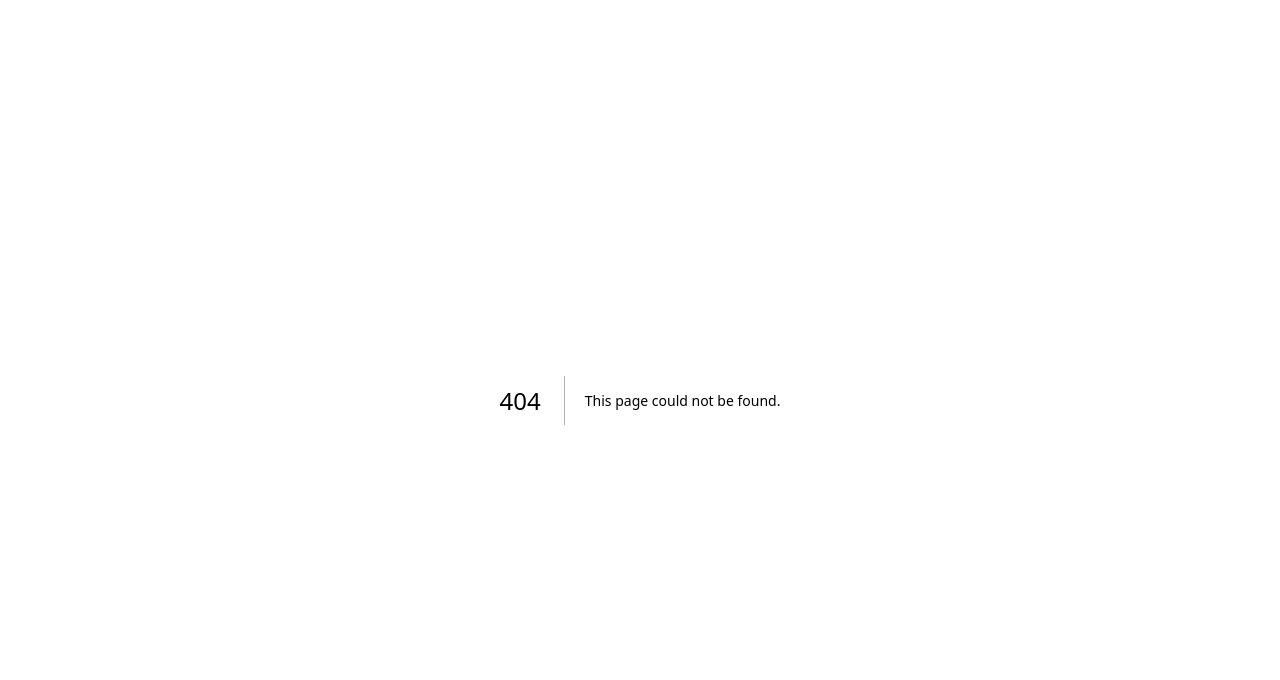
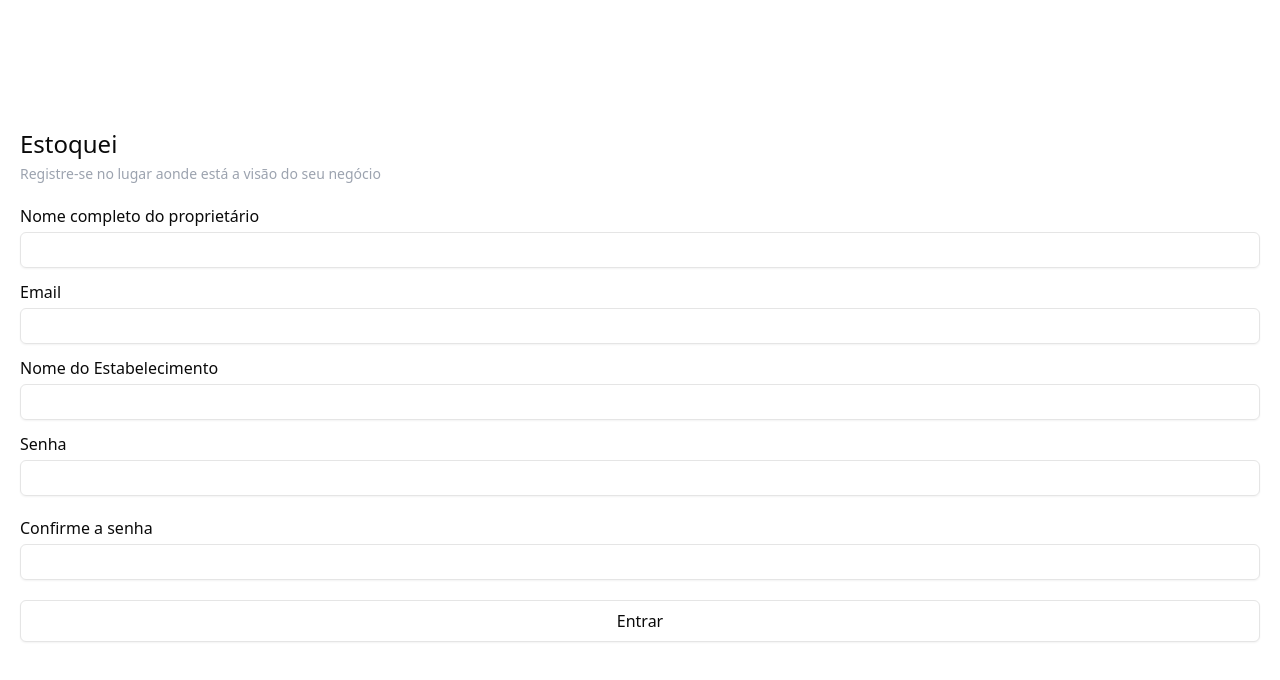
Before and after one commit to Kelabr/mvp_estoquei, a Next.js app: page /register in a window 1280 px wide. Before the commit this address had no page. Shown: the top 680 px of the page. Built offline with nearby package versions, Linux system fonts and the light colour scheme.

Commit message:
criação da tela de registro

```diff
--- /dev/null
+++ b/src/app/(public)/register/page.js
@@ -0,0 +1,11 @@
+import FormRegister from "@/components/FormRegister"
+
+export default function Register(){
+    return(
+        <main className="h-screen">
+            <div className="relative top-32">
+                <FormRegister/>
+            </div>
+        </main>
+    )
+}
--- a/src/app/FormLogin.jsx
+++ /dev/null
@@ -1,28 +0,0 @@
-import Link from "next/link"
-import { Input } from "./ui/input"
-import { Button } from "./ui/button"
-
-export default function FormLogin(){
-    return(
-        <form className="px-5">
-            <div className="mb-5">
-                <p className="text-xl font-medium">Faça seu Login</p>
-            </div>
-            <div className="mb-3">
-                <label htmlFor="" className="font-medium">Email</label>
-                <Input name="email"/>
-            </div>
-            <div className="mb-5">
-                <label htmlFor=""  className="font-medium">Senha</label>
-                <Input name="senha"/>
-            </div>
-            <div className="mb-7">
-                <Button variant="outline" className="w-full">Entrar</Button>
-            </div>
-            <div className="flex justify-between">
-                <Link href="#" className="underline text-[12px]">Esqueci minha senha</Link>
-                <Link href="#" className="underline text-[12px]">Fazer cadastro</Link>
-            </div>
-        </form>
-    )
-}
--- a/src/components/FormLogin.jsx
+++ b/src/components/FormLogin.jsx
@@ -11,18 +11,18 @@ export default function FormLogin(){
             </div>
             <div className="mb-3">
                 <label htmlFor="" className="font-medium">Email</label>
-                <Input name="email" className="mt-1"/>
+                <Input name="email" className="mt-1" type="email"/>
             </div>
             <div className="mb-5">
                 <label htmlFor=""  className="font-medium">Senha</label>
-                <Input name="senha" className="mt-1"/>
+                <Input name="password" className="mt-1" type="password"/>
             </div>
             <div className="mb-7">
                 <Button variant="outline" className="w-full p-5 text-md">Entrar</Button>
             </div>
             <div className="flex justify-between">
                 <Link href="#" className="underline text-[12px]">Esqueci minha senha</Link>
-                <Link href="#" className="underline text-[12px]">Fazer cadastro</Link>
+                <Link href="./register" className="underline text-[12px]">Fazer cadastro</Link>
             </div>
         </form>
     )
--- /dev/null
+++ b/src/components/FormRegister.jsx
@@ -0,0 +1,72 @@
+'use client'
+
+
+import { Input } from "./ui/input"
+import { Button } from "./ui/button"
+import { useState } from "react"
+
+export default function FormRegister(){
+
+    const [password, setPassword] = useState("")
+    const [confirmPassword, setConfirmPassword] = useState("")
+    const [notEqualPassword, setnotEqualPassword] = useState(false)
+
+
+    function sendData(event){ //Aonde se faz a validação dos campos e o envio dos dados para o backend
+
+        event.preventDefault()
+
+        if(password !== confirmPassword){
+            console.log("As senhas não são iguais")
+            setnotEqualPassword(true)
+        }else{
+            console.log("As senhas são iguais")
+            setnotEqualPassword(false)
+        }
+    }
+
+
+
+    return(
+        <form className="px-5" onSubmit={sendData}>
+            <div className="mb-5">
+                <p className="text-2xl font-medium mb-1">Estoquei</p>
+                <p className="text-sm font-medium text-gray-400">Registre-se no lugar aonde está a visão do seu negócio</p>
+            </div>
+            <div className="mb-3">
+                <label htmlFor="" className="font-medium">Nome completo do proprietário</label>
+                <Input name="namepropri" className="mt-1"/>
+            </div>
+            <div className="mb-3">
+                <label htmlFor="" className="font-medium">Email</label>
+                <Input name="email" className="mt-1" type="email"/>
+            </div>
+            <div className="mb-3">
+                <label htmlFor="" className="font-medium">Nome do Estabelecimento</label>
+                <Input name="nameestabe" className="mt-1"/>
+            </div>
+            {
+                notEqualPassword ? (
+                    <p className="text-red-500 font-medium text-sm">*As senhas não são iguais</p>
+                ) : null
+            }
+            <div className="mb-5">
+                <label htmlFor="" className="font-medium">Senha</label>
+                <Input name="password" className="mt-1" type="password" value={password} onChange={(value) => setPassword(value.target.value)}/>
+            </div>
+            {
+                notEqualPassword ? (
+                    <p className="text-red-500 font-medium text-sm">*As senhas não são iguais</p>
+                ) : null
+            }
+            <div className="mb-5">
+                <label htmlFor=""  className="font-medium">Confirme a senha</label>
+                <Input name="passwordc" className="mt-1" type="password" value={confirmPassword} onChange={(value) => setConfirmPassword(value.target.value)}/>
+            </div>
+            <div className="mb-7">
+                <Button variant="outline" className="w-full p-5 text-md">Entrar</Button>
+            </div>
+
+        </form>
+    )
+}
--- a/src/components/ui/button.jsx
+++ b/src/components/ui/button.jsx
@@ -34,7 +34,7 @@ const buttonVariants = cva(
   }
 )
 
-const Button = React.forwardRef(({ className, variant, size, asChild = false, ...props }, ref) => {
+const Button = React.forwardRef(({ className, variant, size, asChild = false, onClick, ...props }, ref) => {
   const Comp = asChild ? Slot : "button"
   return (
     (<Comp
--- a/src/components/ui/input.jsx
+++ b/src/components/ui/input.jsx
@@ -2,7 +2,7 @@ import * as React from "react"
 
 import { cn } from "@/lib/utils"
 
-const Input = React.forwardRef(({ className, type, ...props }, ref, name) => {
+const Input = React.forwardRef(({ className, type, name, value, onChange, ...props }, ref) => {
   return (
     (<input
       type={type}
@@ -12,6 +12,8 @@ const Input = React.forwardRef(({ className, type, ...props }, ref, name) => {
       )}
       ref={ref}
       name={name}
+      onChange={onChange}
+      value={value}
       {...props} />)
   );
 })
```
